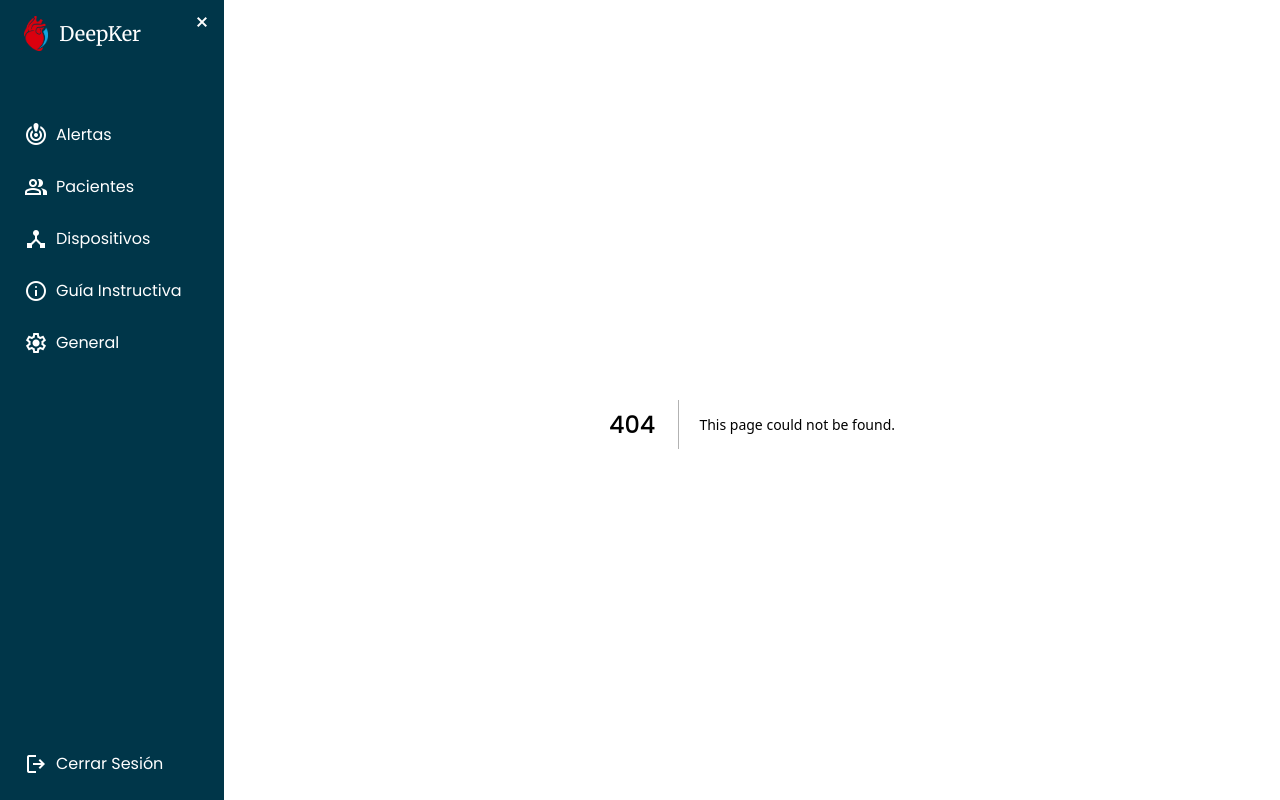
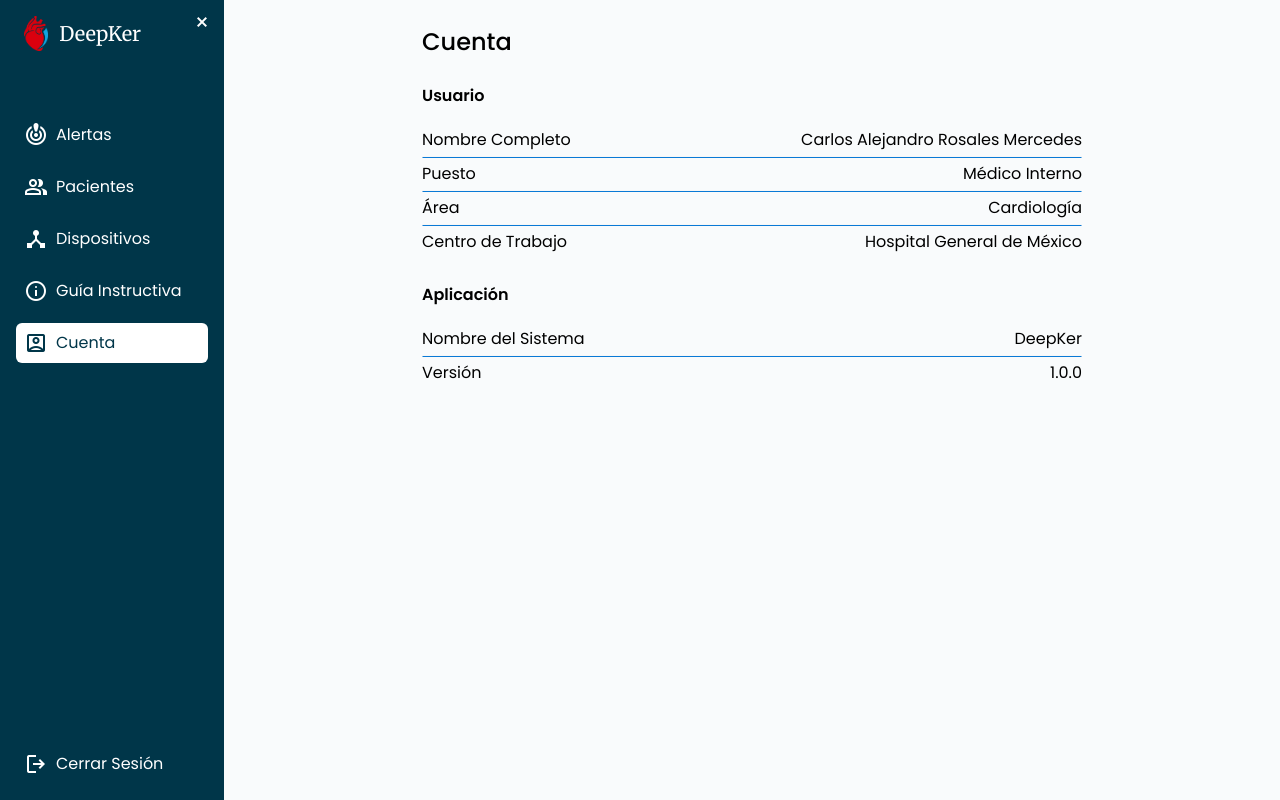
Before and after one commit to DeepKer-Org/deepker-frontend, a Next.js app: page /account in a window 1280 px wide. Before the commit this address had no page. Built offline with nearby package versions, Linux system fonts and the light colour scheme.

Commit message:
chore: change account section logo and content

```diff
--- a/src/app/general/page.tsx
+++ b/src/app/account/page.tsx
@@ -1,11 +1,12 @@
-import InfoElement from "@/src/components/sections/general/InfoElement";
+import InfoElement from "@/src/components/sections/account/InfoElement";
 
-export default function General() {
+export default function Account() {
   return (
     <div className="w-[660px] mx-auto">
-      <h1>Información General</h1>
-      <div className="flex flex-col w-full gap-y-8 mt-8">
+      <h1>Cuenta</h1>
+      <div className="flex flex-col w-full gap-y-6 mt-6">
         <div>
+          <h4 className={"mb-4"}>Usuario</h4>
           <InfoElement
             label="Nombre Completo"
             value="Carlos Alejandro Rosales Mercedes"
@@ -15,14 +16,11 @@ export default function General() {
           <InfoElement
             label="Centro de Trabajo"
             value="Hospital General de México"
-          />
-          <InfoElement
-            label="Horarios"
-            value="L-V 8:00 AM a 5:00 PM"
             lastElement
           />
         </div>
         <div>
+          <h4 className={"mb-4"}>Aplicación</h4>
           <InfoElement label="Nombre del Sistema" value="DeepKer" />
           <InfoElement label="Versión" value="1.0.0" lastElement />
         </div>
--- a/src/app/layout.tsx
+++ b/src/app/layout.tsx
@@ -41,7 +41,7 @@ export default function RootLayout({
         >
         <head>
             <link
-                href="https://fonts.googleapis.com/css2?family=Material+Symbols+Outlined:opsz,FILL,GRAD@20..48,0..1,-50..200&icon_names=123,arrow_back_ios,arrow_drop_down,arrow_forward_ios,chevron_left,chevron_right,close_small,crisis_alert,device_hub,favorite,group,health_and_safety,info,key,logout,medication,menu,monitor,monitor_heart,person,refresh,schedule,search,settings,visibility,warning&display=block"
+                href="https://fonts.googleapis.com/css2?family=Material+Symbols+Outlined:opsz,FILL,GRAD@20..48,0..1,-50..200&icon_names=123,account_box,arrow_back_ios,arrow_drop_down,arrow_forward_ios,chevron_left,chevron_right,close_small,crisis_alert,device_hub,favorite,group,health_and_safety,info,key,logout,medication,menu,monitor,monitor_heart,person,refresh,schedule,search,settings,visibility,warning&display=block"
                 rel="stylesheet"
             />
         </head>
--- a/src/components/ui/SideBar.tsx
+++ b/src/components/ui/SideBar.tsx
@@ -14,7 +14,7 @@ const SideBar = () => {
     { icon: IconName.Group, route: "/patients", label: "Pacientes" },
     { icon: IconName.DeviceHub, route: "/sensors", label: "Dispositivos" },
     { icon: IconName.Info, route: "/guide", label: "Guía Instructiva" },
-    { icon: IconName.Settings, route: "/general", label: "General" },
+    { icon: IconName.AccountBox, route: "/account", label: "Cuenta" },
   ];
 
   useEffect(() => {
--- a/src/enums/IconName.ts
+++ b/src/enums/IconName.ts
@@ -17,5 +17,6 @@ export enum IconName {
     Schedule = "schedule",
     Settings = "settings",
     Visibility = "visibility",
-    Warning = "warning"
+    Warning = "warning",
+    AccountBox = "account_box",
 }
```
Also changed, not shown: src/components/sections/account/InfoElement.tsx (renamed from src/components/sections/general/InfoElement.tsx).
